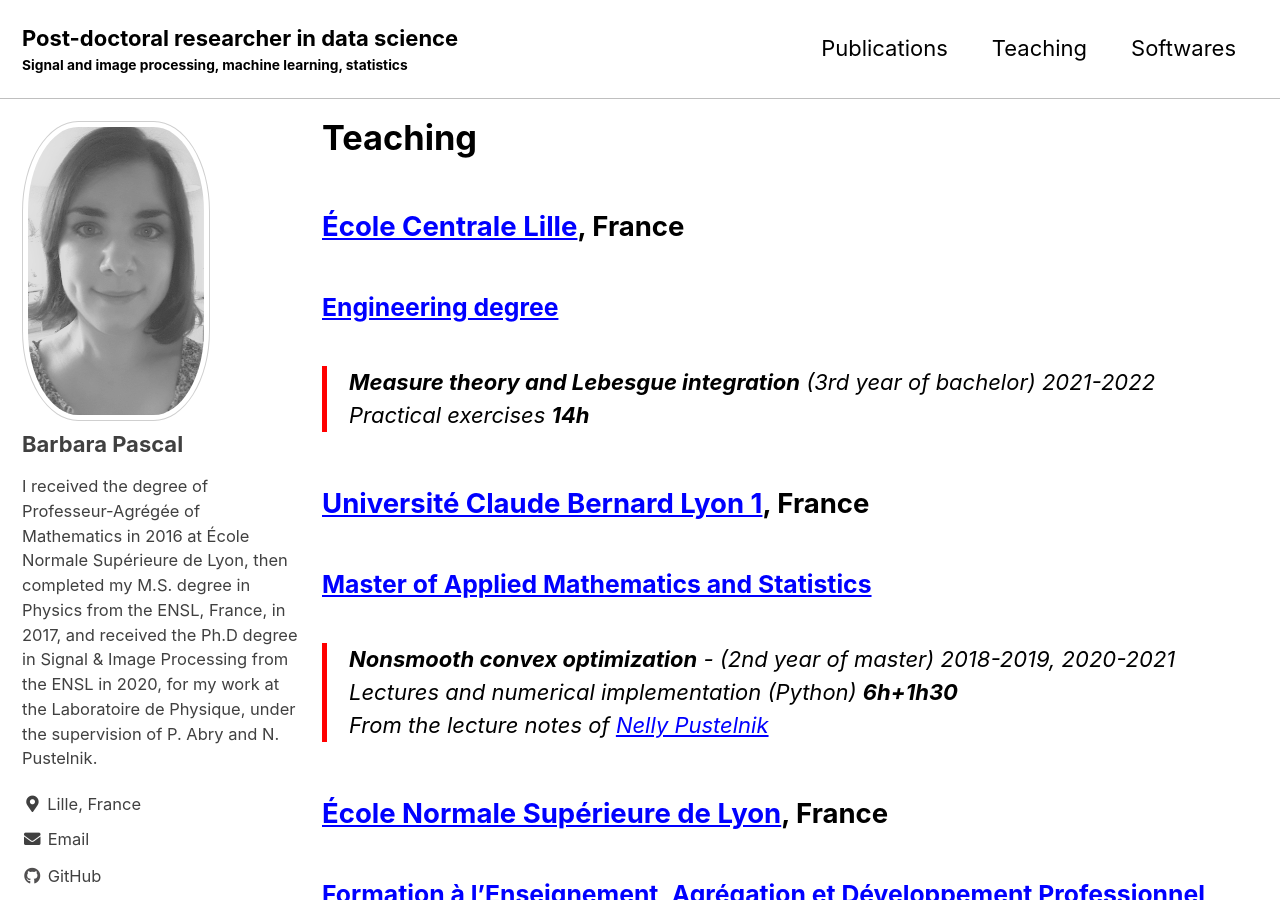
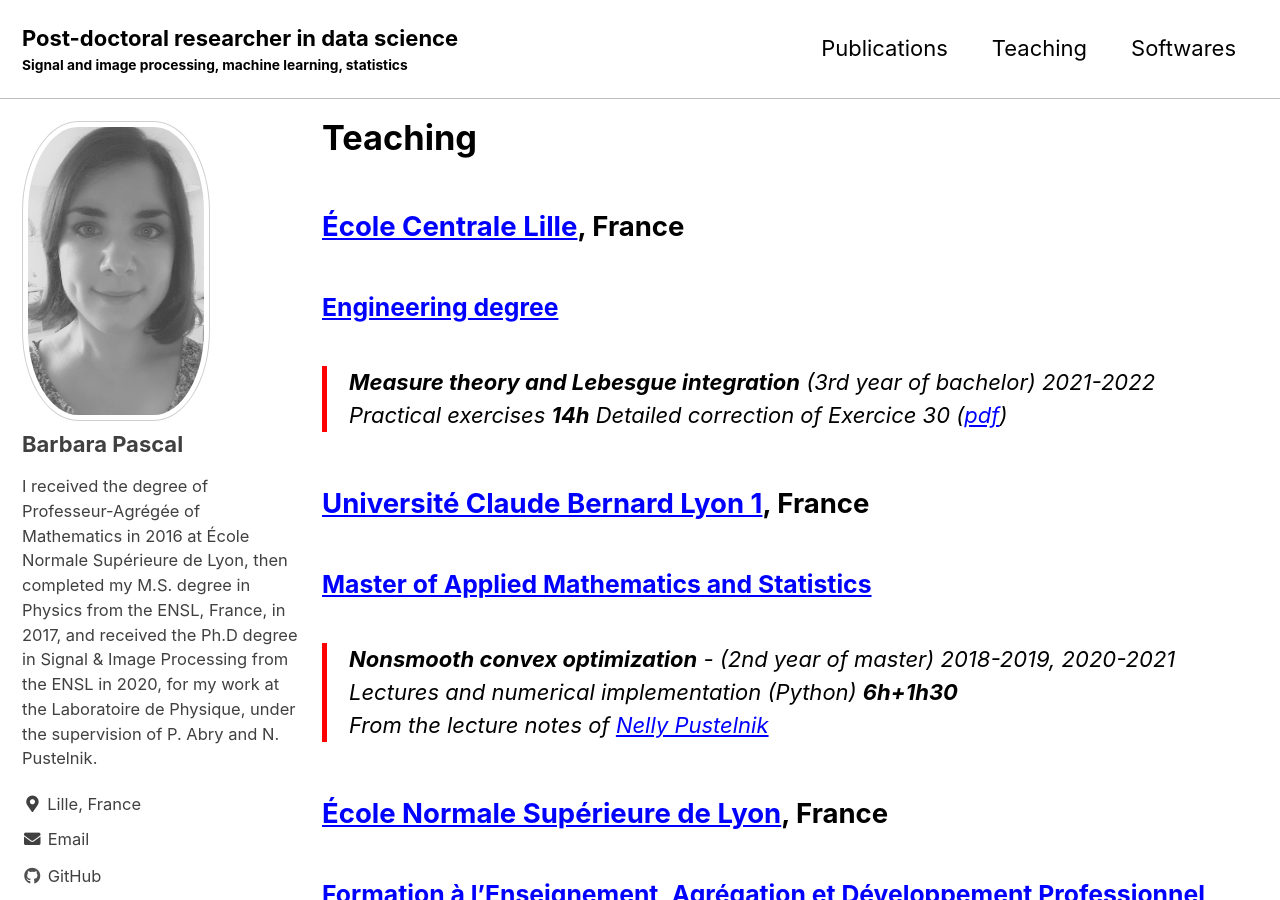
Before and after one commit to bpascal-fr/bpascal-fr.github.io, a Jekyll site: the page built from _pages/teaching.md, in a window 1280 px wide and 900 px high. Built offline with Jekyll 4.4.1, drawn with Linux system fonts in a browser that asks for light colours; cached includes are drawn as plain includes; nearby versions of some CDN libraries; some web fonts are replaced.

Commit message:
update PhD

```diff
--- a/_pages/teaching.md
+++ b/_pages/teaching.md
@@ -12,6 +12,7 @@ title: "Teaching"
 
 > **Measure theory and Lebesgue integration**  (3rd year of bachelor) *2021-2022*
 Practical exercises **14h**
+Detailed correction of Exercice 30 ([pdf](../assets/pdfs/exercice_30.pdf))
 
 ## [Université Claude Bernard Lyon 1](https://www.univ-lyon1.fr/), France
 
```
Also changed, not shown: 1 other file.
